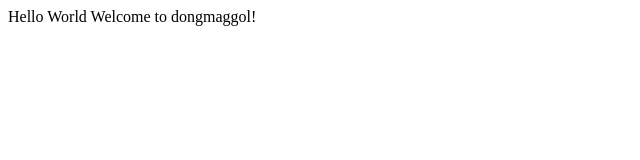
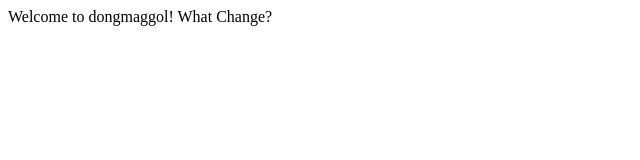
Before and after one commit to wiseoky/opentutorials-ubuntu, a plain HTML site: page index.html in a window 1280 px wide. Shown: the full height of the page, 0-640 px from the left. Drawn offline with Linux system fonts and the light colour scheme.

Commit message:
add index.html

```diff
--- a/index.html
+++ b/index.html
@@ -19,7 +19,7 @@
 	</head>
 
 	<body>
-	 Hello World
 	 Welcome to dongmaggol!
+	 What Change?
 	</body>
 </html>
```
